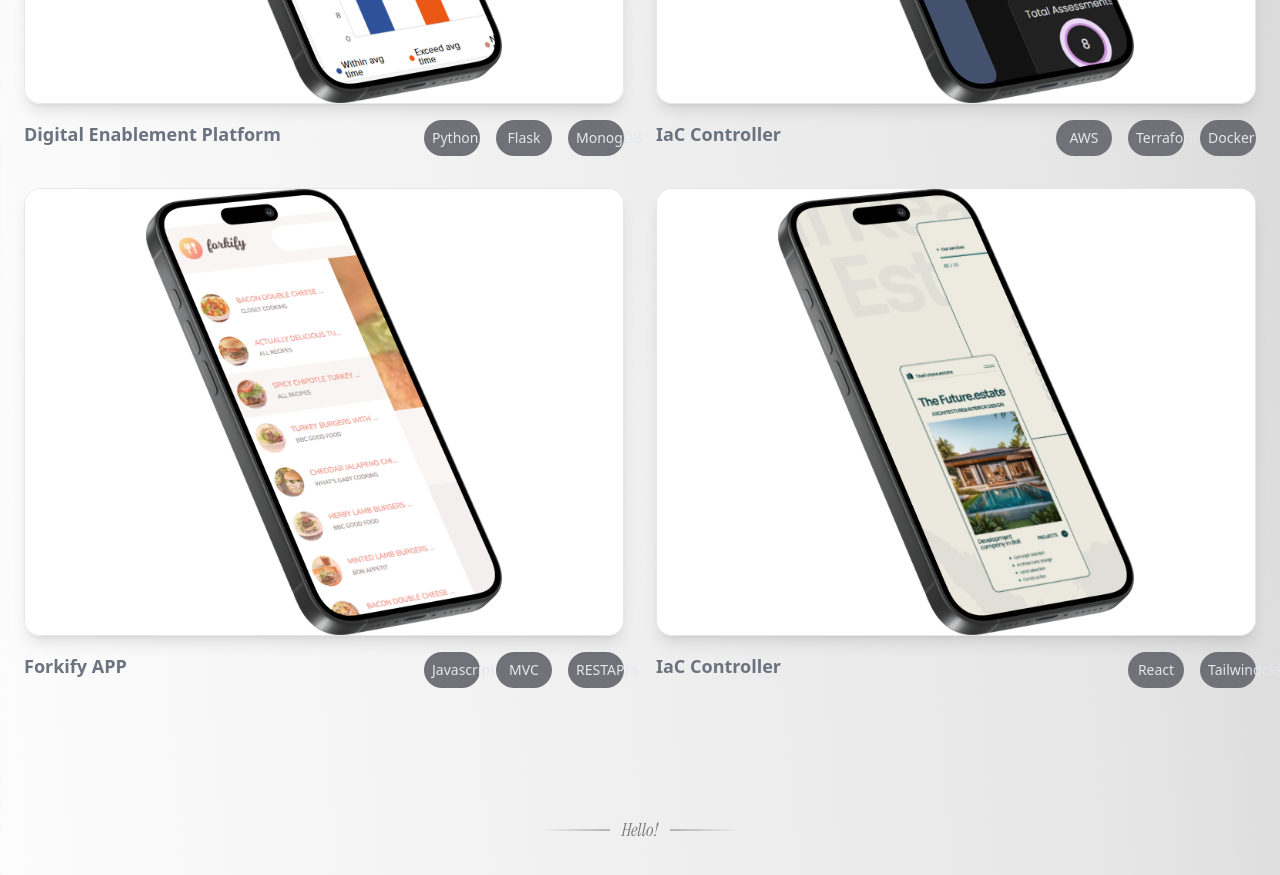
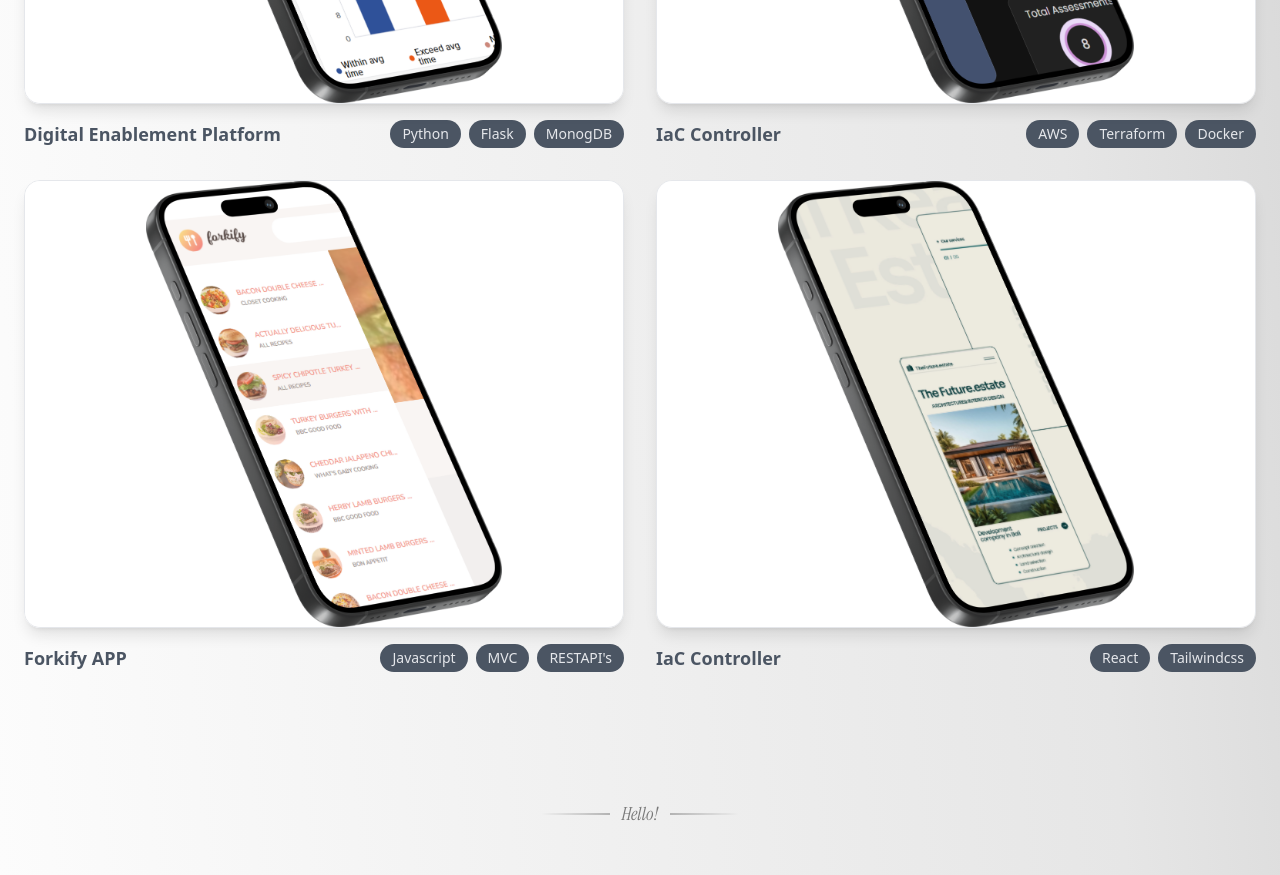
Before and after one commit to Chetan-B-B/cbbportfolio, a React (Vite) app: page / in a window 1280 px wide. Shown: the part 1260-2135 px from the top of the page. Built offline with nearby package versions, Linux system fonts and the light colour scheme; a web font is replaced by a local one.

Commit message:
Done with flipppppppppppy thing

```diff
--- a/src/components/Work/Work.jsx
+++ b/src/components/Work/Work.jsx
@@ -24,16 +24,21 @@ const Work = () => {
                 </div>
               </div>
               {/* Details Below Card */}
-              <div className="flex justify-between mt-4">
-                <h3 className="text-lg font-bold text-gray-500 group-hover:text-gray-900">
+              <div className="flex flex-wrap items-center justify-between mt-4">
+                <h3 className="text-lg font-bold text-gray-600 group-hover:text-gray-900">
                   {project.name}
                 </h3>
 
-                <p className="space-x-4 text-sm text-gray-200 group-hover:text-black ">
-                  {project.tags.map((tag, idx) => (
-                    <span key={idx} className="inline-block p-2 group-hover:bg-white bg-zinc-500 rounded-xl w-14 h-fit ">{ tag}</span>
-                  ))}
-                </p>
+                <div className="flex flex-wrap gap-2">
+                {project.tags.map((tag, idx) => (
+                  <span
+                    key={idx}
+                    className="inline-block px-3 py-1 text-sm text-gray-200 bg-gray-600 group-hover:bg-white rounded-xl group-hover:text-gray-900"
+                  >
+                    {tag}
+                  </span>
+                ))}
+              </div>
               </div>
             </div>
           ))}
```
